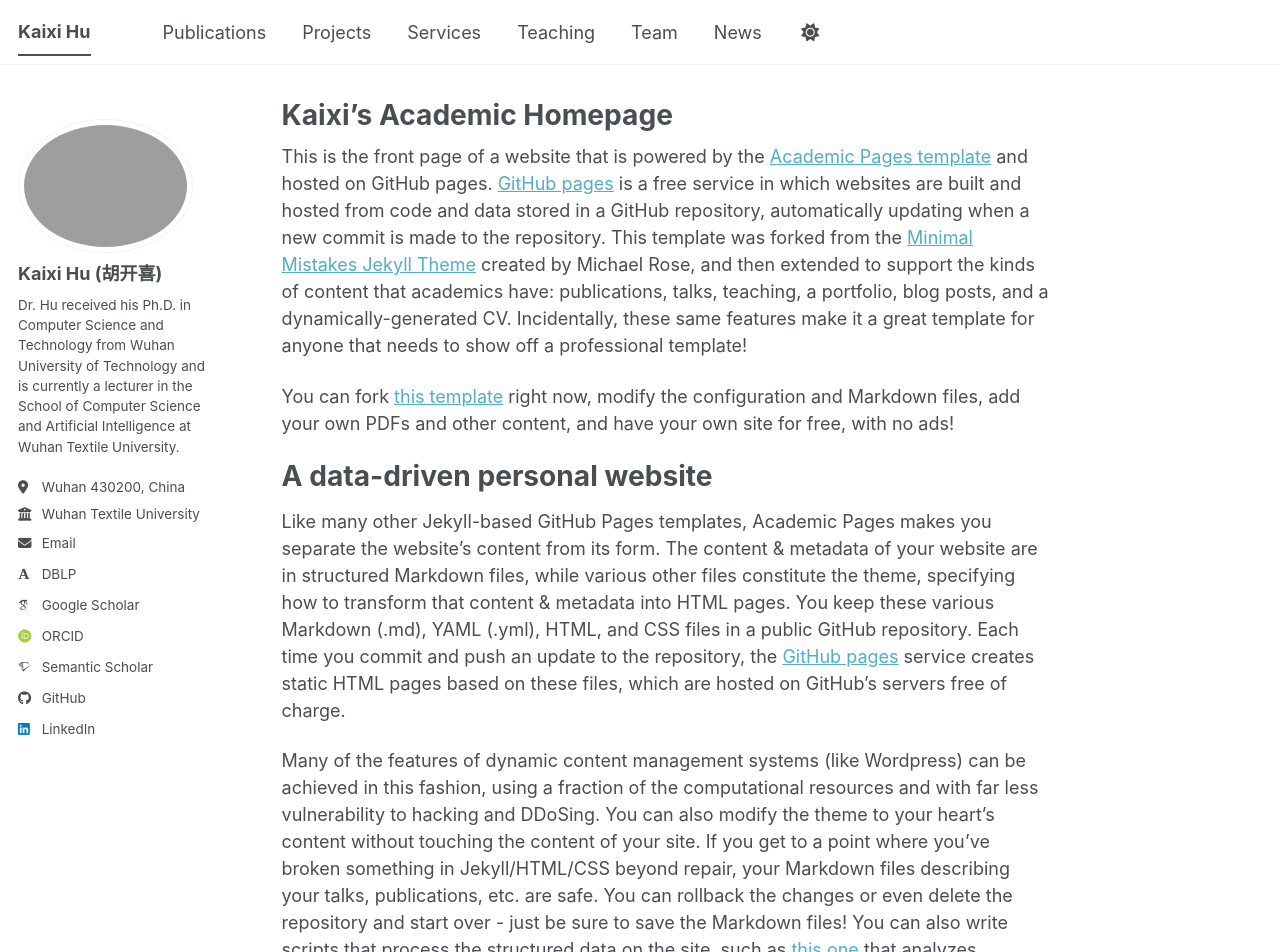
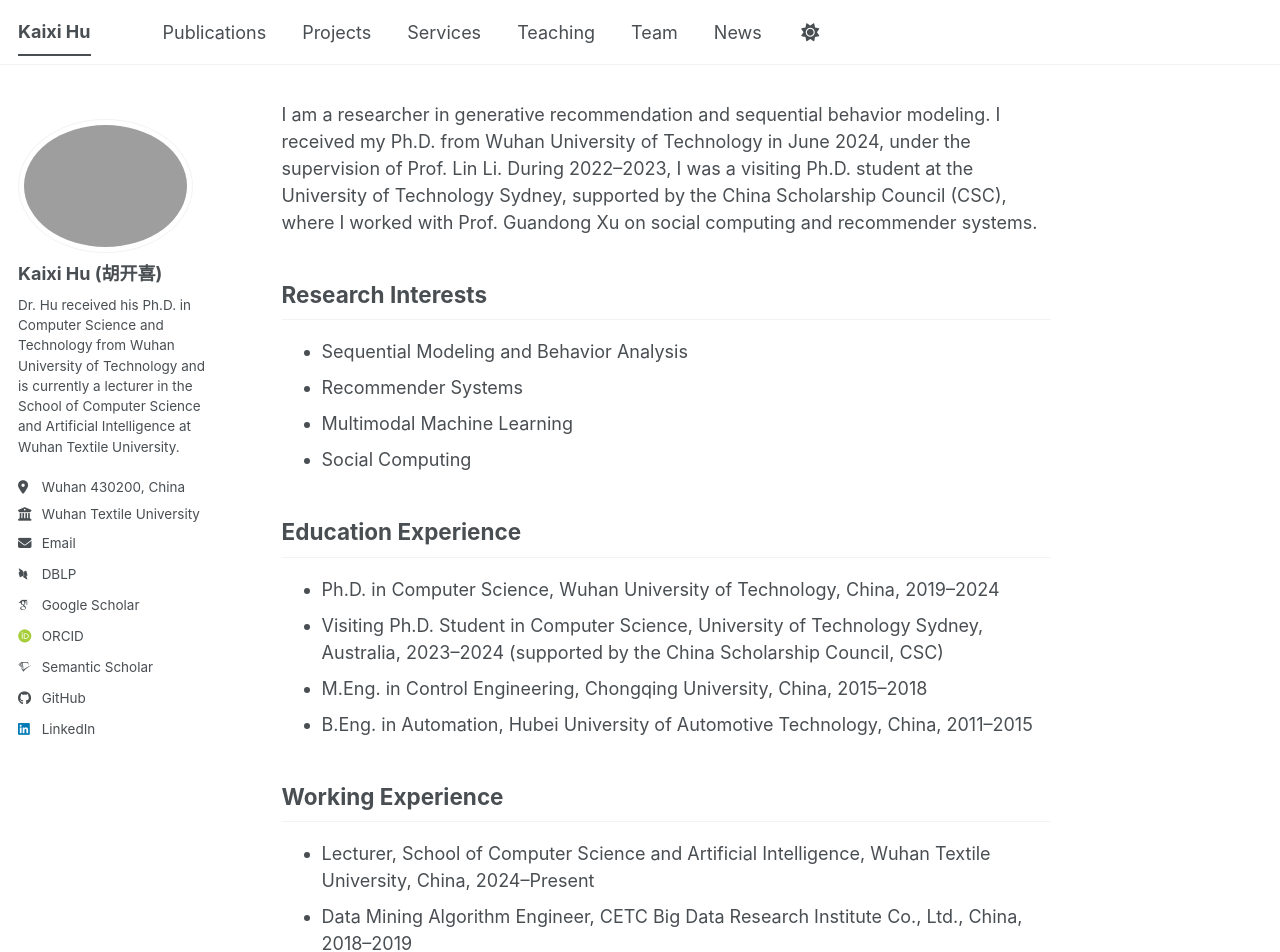
Before and after one commit to hukx-issac/hukx-issac.github.io, a Jekyll site: the page built from _pages/about.md, in a window 1280 px wide and 1400 px high. Shown: the top 952 px of the window. Built offline with Jekyll 4.4.1, drawn with Linux system fonts in a browser that asks for light colours; some web fonts are replaced; a script bundle is joined from its source files by our own code; library files that are not in the unit come from our copies; some of the changed text lies outside the part shown; grey boxes are pictures that could not be loaded.

Commit message:
add basic info

```diff
--- a/_config.yml
+++ b/_config.yml
@@ -33,12 +33,12 @@ author:
   email            : "kxhu@wtu.edu.cn"
 
   # Academic websites
-  academia         : "https://dblp.uni-trier.de/pid/277/2325.html"
-#  academia         : # URL
+  dblp             : "https://dblp.uni-trier.de/pid/277/2325.html"
+  academia         : # URL
   arxiv            : # URL - Update with the correct link to your profile
   googlescholar    : "https://scholar.google.com/citations?user=x0D8owcAAAAJ"
   inspire-hep      : # URL
-  impactstory      : # URL
+#  impactstory      : # URL
   orcid            : "https://orcid.org/0000-0002-6774-8510"
   semantic         : "https://www.semanticscholar.org/author/Kaixi-Hu/2000918408" # URLSSS
   ssrn             : # URL
--- a/_data/navigation.yml
+++ b/_data/navigation.yml
@@ -12,10 +12,10 @@ main:
     url: /publications/
 
   - title: "Projects"
-    url: /publications/
+    url: /projects/
 
   - title: "Services"
-    url: /publications/
+    url: /services/
 
   - title: "Teaching"
     url: /teaching/
--- a/_includes/author-profile.html
+++ b/_includes/author-profile.html
@@ -38,8 +38,11 @@
       {% endif %}
 
       <!-- Font Awesome and Academicons icons / Academic websites -->
+      {% if author.dblp %}
+      <li><a href="{{ author.dblp }}"><i class="ai ai-dblp ai-fw icon-pad-right" aria-hidden="true"></i>DBLP</a></li>
+      {% endif %}
       {% if author.academia %}
-        <li><a href="{{ author.academia }}"><i class="ai ai-academia ai-fw icon-pad-right" aria-hidden="true"></i>DBLP</a></li>
+        <li><a href="{{ author.academia }}"><i class="ai ai-academia ai-fw icon-pad-right" aria-hidden="true"></i>Academia</a></li>
       {% endif %}
       {% if author.arxiv %}
         <li><a href="{{ author.arxiv }}"><i class="ai ai-arxiv ai-fw icon-pad-right"></i>arXiv</a></li>
--- a/_pages/about.md
+++ b/_pages/about.md
@@ -1,56 +1,65 @@
 ---
 permalink: /
-title: "Kaixi's Academic Homepage"
 author_profile: true
 redirect_from:
   - /about/
   - /about.html
 ---
 
-This is the front page of a website that is powered by the [Academic Pages template](https://github.com/academicpages/academicpages.github.io) and hosted on GitHub pages. [GitHub pages](https://pages.github.com) is a free service in which websites are built and hosted from code and data stored in a GitHub repository, automatically updating when a new commit is made to the repository. This template was forked from the [Minimal Mistakes Jekyll Theme](https://mmistakes.github.io/minimal-mistakes/) created by Michael Rose, and then extended to support the kinds of content that academics have: publications, talks, teaching, a portfolio, blog posts, and a dynamically-generated CV. Incidentally, these same features make it a great template for anyone that needs to show off a professional template!
+I am a researcher in generative recommendation and sequential behavior modeling. I received my Ph.D. from Wuhan University of Technology in June 2024, under the supervision of Prof. Lin Li. During 2022–2023, I was a visiting Ph.D. student at the University of Technology Sydney, supported by the China Scholarship Council (CSC), where I worked with Prof. Guandong Xu on social computing and recommender systems.
 
- You can fork [this template](https://github.com/academicpages/academicpages.github.io) right now, modify the configuration and Markdown files, add your own PDFs and other content, and have your own site for free, with no ads!
+## Research Interests
+- Sequential Modeling and Behavior Analysis
+- Recommender Systems
+- Multimodal Machine Learning
+- Social Computing
 
-A data-driven personal website
-======
-Like many other Jekyll-based GitHub Pages templates, Academic Pages makes you separate the website's content from its form. The content & metadata of your website are in structured Markdown files, while various other files constitute the theme, specifying how to transform that content & metadata into HTML pages. You keep these various Markdown (.md), YAML (.yml), HTML, and CSS files in a public GitHub repository. Each time you commit and push an update to the repository, the [GitHub pages](https://pages.github.com/) service creates static HTML pages based on these files, which are hosted on GitHub's servers free of charge.
 
-Many of the features of dynamic content management systems (like Wordpress) can be achieved in this fashion, using a fraction of the computational resources and with far less vulnerability to hacking and DDoSing. You can also modify the theme to your heart's content without touching the content of your site. If you get to a point where you've broken something in Jekyll/HTML/CSS beyond repair, your Markdown files describing your talks, publications, etc. are safe. You can rollback the changes or even delete the repository and start over - just be sure to save the Markdown files! You can also write scripts that process the structured data on the site, such as [this one](https://github.com/academicpages/academicpages.github.io/blob/master/talkmap.ipynb) that analyzes metadata in pages about talks to display [a map of every location you've given a talk](https://academicpages.github.io/talkmap.html).
+## Education Experience
+- Ph.D. in Computer Science, Wuhan University of Technology, China, 2019–2024
+- Visiting Ph.D. Student in Computer Science, University of Technology Sydney, Australia, 2023–2024 (supported by the China Scholarship Council, CSC)
+- M.Eng. in Control Engineering, Chongqing University, China, 2015–2018
+- B.Eng. in Automation, Hubei University of Automotive Technology, China, 2011–2015
 
-For those users that need more advanced functionality, the template also supports the following popular tools:
-- [MathJax](https://www.mathjax.org/) for mathematical equations
-- [Mermaid](https://mermaid.js.org/) for diagraming
-- [Plotly](https://plotly.com/javascript/) for plotting
+## Working Experience
+- Lecturer, School of Computer Science and Artificial Intelligence, Wuhan Textile University, China, 2024–Present
+- Data Mining Algorithm Engineer, CETC Big Data Research Institute Co., Ltd., China, 2018–2019
 
-Getting started
-======
-1. Register a GitHub account if you don't have one and confirm your e-mail (required!)
-1. Fork [this template](https://github.com/academicpages/academicpages.github.io) by clicking the "Use this template" button in the top right.
-1. Go to the repository's settings (rightmost item in the tabs that start with "Code", should be below "Unwatch"). Rename the repository "[your GitHub username].github.io", which will also be your website's URL.
-1. Set site-wide configuration and create content & metadata (see below -- also see [this set of diffs](https://archive.is/3TPas) showing what files were changed to set up [an example site](https://getorg-testacct.github.io) for a user with the username "getorg-testacct")
-1. Upload any files (like PDFs, .zip files, etc.) to the files/ directory. They will appear at https://[your GitHub username].github.io/files/example.pdf.
-1. Check status by going to the repository settings, in the "GitHub pages" section
+## Selected Places I Have Visited
 
-Site-wide configuration
-------
-The main configuration file for the site is in the base directory in [_config.yml](https://github.com/academicpages/academicpages.github.io/blob/master/_config.yml), which defines the content in the sidebars and other site-wide features. You will need to replace the default variables with ones about yourself and your site's github repository. The configuration file for the top menu is in [_data/navigation.yml](https://github.com/academicpages/academicpages.github.io/blob/master/_data/navigation.yml). For example, if you don't have a portfolio or blog posts, you can remove those items from that navigation.yml file to remove them from the header.
+<div id="travel-map" style="height: 460px; width: 100%; margin-top: 1em;"></div>
 
-Create content & metadata
-------
-For site content, there is one Markdown file for each type of content, which are stored in directories like _publications, _talks, _posts, _teaching, or _pages. For example, each talk is a Markdown file in the [_talks directory](https://github.com/academicpages/academicpages.github.io/tree/master/_talks). At the top of each Markdown file is structured data in YAML about the talk, which the theme will parse to do lots of cool stuff. The same structured data about a talk is used to generate the list of talks on the [Talks page](https://academicpages.github.io/talks), each [individual page](https://academicpages.github.io/talks/2012-03-01-talk-1) for specific talks, the talks section for the [CV page](https://academicpages.github.io/cv), and the [map of places you've given a talk](https://academicpages.github.io/talkmap.html) (if you run this [python file](https://github.com/academicpages/academicpages.github.io/blob/master/talkmap.py) or [Jupyter notebook](https://github.com/academicpages/academicpages.github.io/blob/master/talkmap.ipynb), which creates the HTML for the map based on the contents of the _talks directory).
+<link
+  rel="stylesheet"
+  href="https://unpkg.com/leaflet@1.9.4/dist/leaflet.css"
+/>
+<script src="https://unpkg.com/leaflet@1.9.4/dist/leaflet.js"></script>
 
-**Markdown generator**
+<script>
+document.addEventListener("DOMContentLoaded", function () {
+  var map = L.map("travel-map").setView([30.5928, 114.3055], 3);
 
-The repository includes [a set of Jupyter notebooks](https://github.com/academicpages/academicpages.github.io/tree/master/markdown_generator
-) that converts a CSV containing structured data about talks or presentations into individual Markdown files that will be properly formatted for the Academic Pages template. The sample CSVs in that directory are the ones I used to create my own personal website at stuartgeiger.com. My usual workflow is that I keep a spreadsheet of my publications and talks, then run the code in these notebooks to generate the Markdown files, then commit and push them to the GitHub repository.
+  L.tileLayer("https://{s}.tile.openstreetmap.org/{z}/{x}/{y}.png", {
+    maxZoom: 18,
+    attribution: '&copy; OpenStreetMap contributors'
+  }).addTo(map);
 
-How to edit your site's GitHub repository
-------
-Many people use a git client to create files on their local computer and then push them to GitHub's servers. If you are not familiar with git, you can directly edit these configuration and Markdown files directly in the github.com interface. Navigate to a file (like [this one](https://github.com/academicpages/academicpages.github.io/blob/master/_talks/2012-03-01-talk-1.md) and click the pencil icon in the top right of the content preview (to the right of the "Raw | Blame | History" buttons). You can delete a file by clicking the trashcan icon to the right of the pencil icon. You can also create new files or upload files by navigating to a directory and clicking the "Create new file" or "Upload files" buttons.
+  var places = [
+    {name: "Wuhan, China", coords: [30.5928, 114.3055], note: "Current location / work"},
+    {name: "Chongqing, China", coords: [29.5630, 106.5516]},
+    {name: "Shiyan, China", coords: [32.6292, 110.7980]},
+    {name: "Sydney, Australia", coords: [-33.8688, 151.2093]},
+    {name: "Gifu, Japan", coords: [35.4233, 136.7607]},
+    {name: "Tokyo, Japan", coords: [35.6762, 139.6503]},
+    {name: "Brisbane, Australia", coords: [-27.4698, 153.0251]},
+    {name: "Guiyang, China",coords: [26.6470, 106.6302]},
+    {name: "Hong Kong, China", coords: [22.3193, 114.1694]}
+    ];
 
-Example: editing a Markdown file for a talk
-![Editing a Markdown file for a talk](/images/editing-talk.png)
-
-For more info
-------
-More info about configuring Academic Pages can be found in [the guide](https://academicpages.github.io/markdown/), the [growing wiki](https://github.com/academicpages/academicpages.github.io/wiki), and you can always [ask a question on GitHub](https://github.com/academicpages/academicpages.github.io/discussions). The [guides for the Minimal Mistakes theme](https://mmistakes.github.io/minimal-mistakes/docs/configuration/) (which this theme was forked from) might also be helpful.
+  places.forEach(function (place) {
+    L.marker(place.coords)
+      .addTo(map)
+      .bindPopup("<b>" + place.name + "</b>");
+  });
+});
+</script>
```
Also changed, not shown: _pages/projects.md (added, +17 -0 lines), _pages/services.md (added, +28 -0 lines), _pages/teaching.md (added, +17 -0 lines), _pages/teaching(backup).html (renamed from _pages/teaching.html), 1 other file.
